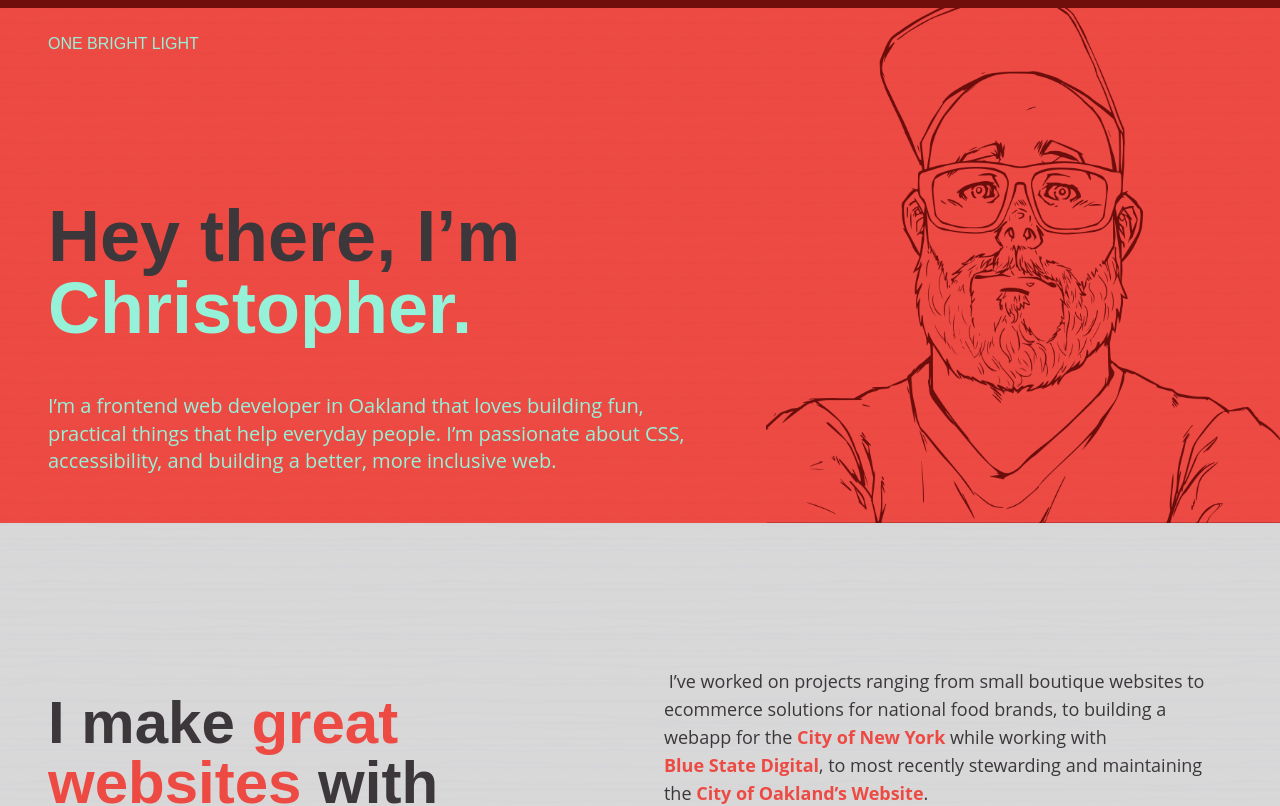
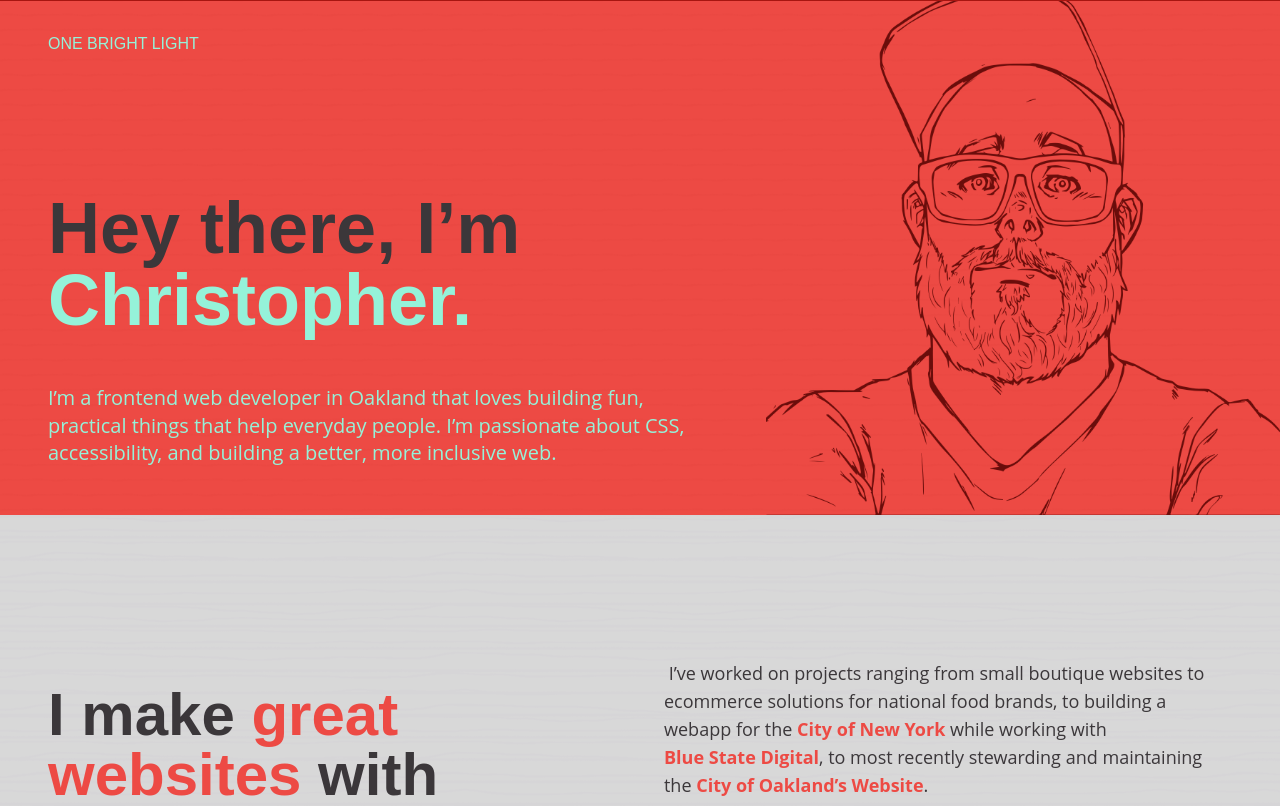
Before and after one commit to furioursus/onebrightlight-2022, a Vue app: page / in a window 1280 px wide. Shown: the top 806 px of the page. Built offline with nearby package versions, Linux system fonts and the light colour scheme.

Commit message:
Move border element to fixed top of page

```diff
--- a/index.html
+++ b/index.html
@@ -25,8 +25,8 @@
     <meta name="og:locale" content="en_us">
     <meta name="og:type" content="website">
   </head>
-  <body class="bg-jet-50 text-jet-700 font-body">
-    <div id="app" class="relative"></div>
+  <body class="relative bg-jet-50 text-jet-700 font-body">
+    <div id="app" class="relative before:fixed before:w-full before:h-px before:bg-tart-700 before:inset-0 before:z-50"></div>
     <form name="contact-form" netlify netlify-honeypot="franks-field" hidden>
       <input name="name" type="text">
       <input name="email" type="email">
--- a/src/components/Welcome.vue
+++ b/src/components/Welcome.vue
@@ -1,5 +1,5 @@
 <template>
-  <div class="relative py-12 bg-repeat bg-[length:240px] bg-tart-500 bg-hero-pattern overflow-x-hidden border-t-8 border-t-tart-800">
+  <div class="relative py-12 bg-repeat bg-[length:240px] bg-tart-500 bg-hero-pattern overflow-x-hidden">
     <div class="container relative z-10 mx-auto container-padding pt-36">
       <h1 class="text-4xl font-bold md:text-5xl lg:text-6xl xl:text-7xl 2xl:text-8xl text-jet-700 font-heading">Hey there, I’m<br><span class="text-mint-500">Christopher.</span></h1>
       <p class="max-w-sm mt-4 text-sm md:mt-8 lg:mt-12 text-mint-500 md:text-base md:max-w-md lg:max-w-xl lg:text-xl lg:leading-snug xl:max-w-2xl 2xl:max-w-3xl">I’m a frontend web developer in Oakland that loves building fun, practical things that help everyday people. I’m passionate about CSS, accessibility, and building a better, more inclusive&nbsp;web.</p>
```
